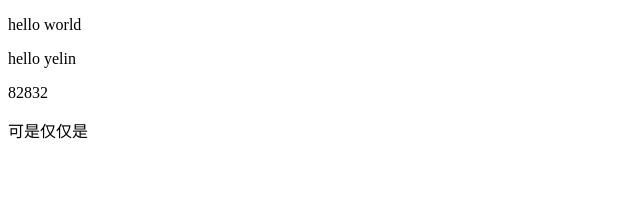
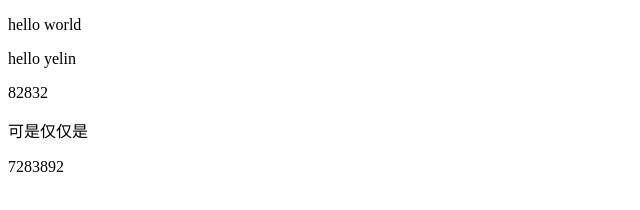
Before and after one commit to yelin2016/log2, a website: page src/index.html in a window 1280 px wide. Shown: the full height of the page, 0-640 px from the left. Drawn offline with Linux system fonts and the light colour scheme.

Commit message:
feat(local): jkdakhdiao
sfskdfsjkfjsf

```diff
--- a/src/index.html
+++ b/src/index.html
@@ -12,6 +12,7 @@
 <p>hello yelin</p>
 <p>82832</p>
 <p>可是仅仅是</p>
+<p>7283892</p>
 <script>
 
 
```
Also changed, not shown: CHANGELOG.md.
